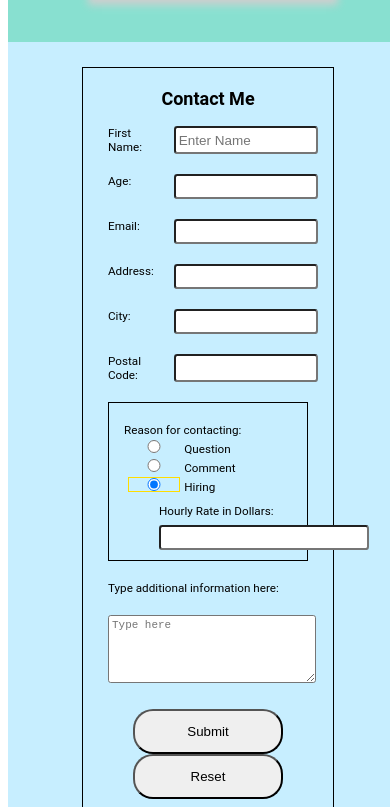
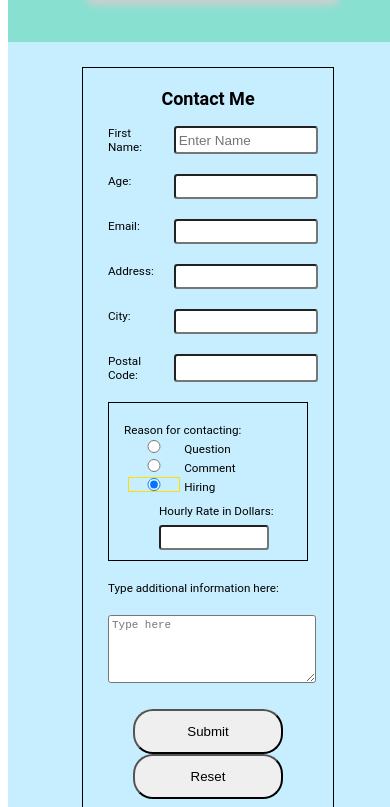
Before and after one commit to Sandy-Cheung/scheung35.github.io, a plain HTML site: page index.html in a window 390 px wide. Both pictures are taken after a click on the radio button "Hiring". Shown: the part 1460-2267 px from the top of the page. Drawn offline with Linux system fonts and the light colour scheme.

Commit message:
responsive

```diff
--- a/misc/my_css.css
+++ b/misc/my_css.css
@@ -199,4 +199,7 @@ input:focus, textarea:focus {
     fieldset {
         width: 200px;
     }
+    #dynamic input {
+        width: 100px;
+    }
 }
```
